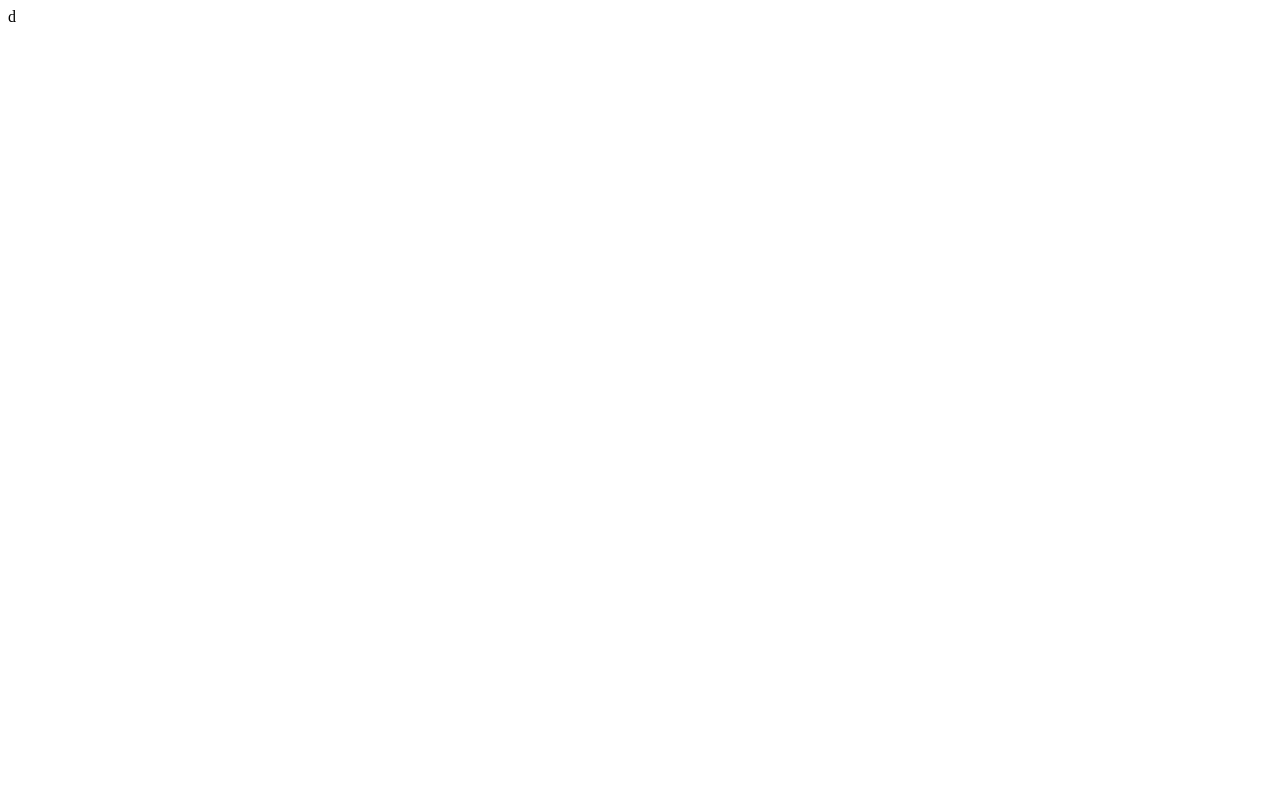
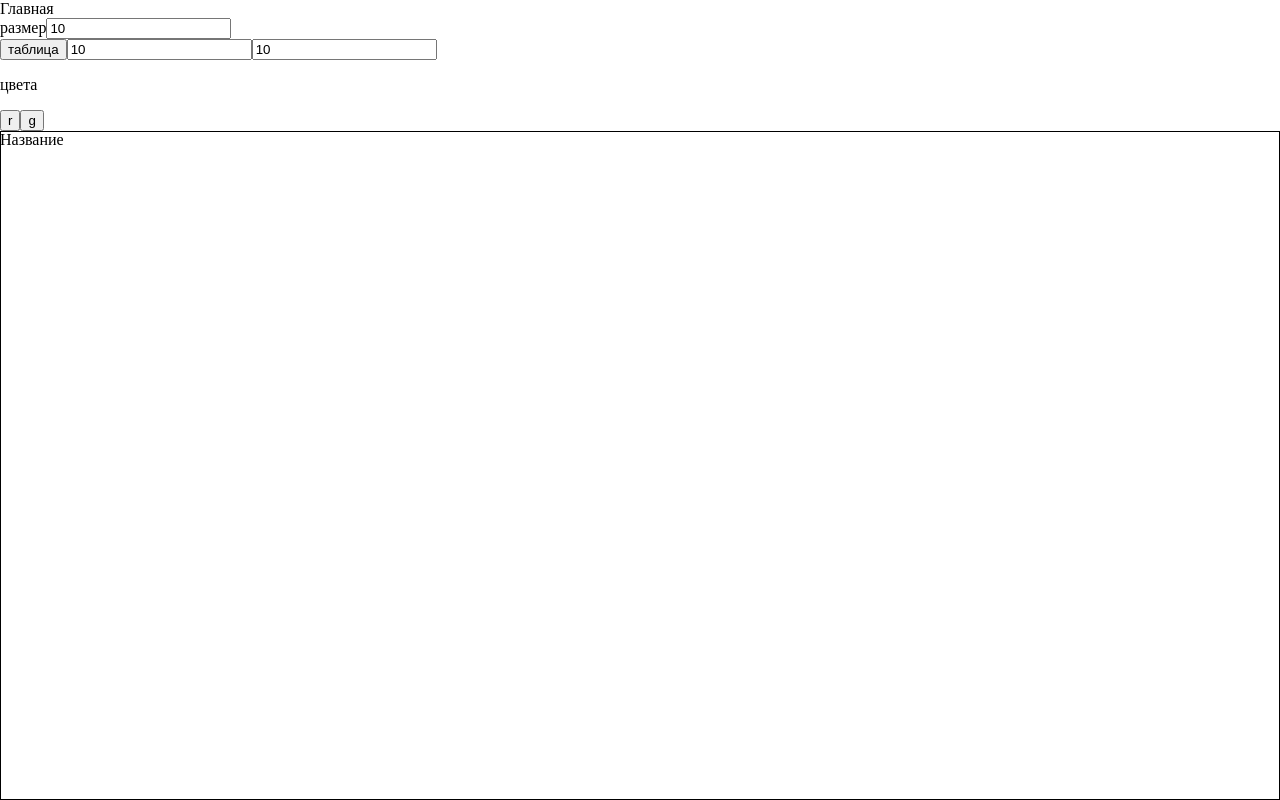
Before and after one commit to VVebber/node-web, a React (Vite) app: page /notesPage in a window 1280 px wide. Built offline with nearby package versions, Linux system fonts and the light colour scheme.

Commit message:
Рабочая логика изменения цвета у текста

```diff
--- a/package.json
+++ b/package.json
@@ -11,7 +11,9 @@
   },
   "dependencies": {
     "react": "^19.2.8",
-    "react-dom": "^19.2.8"
+    "react-dom": "^19.2.8",
+    "react-router": "^7.18.4",
+    "zustand": "^5.0.15"
   },
   "devDependencies": {
     "@types/node": "^24.13.3",
--- a/src/App.tsx
+++ b/src/App.tsx
@@ -1,7 +1,22 @@
-function App(){
+import { BrowserRouter, Route, Routes } from "react-router";
+import Home from "./pages/home";
+import NotesPage from "./pages/NotesPage";
+
+function App() {
+
+
   return (
-    <div>d</div>
-  )
+    <>
+    <BrowserRouter>
+      <Routes>
+        <Route index element={<Home /> } />
+
+        <Route path="notesPage" element={<NotesPage/>} />
+
+      </Routes>
+    </BrowserRouter>
+    </>
+  );
 }
 
-export default App
+export default App;
--- /dev/null
+++ b/src/components/NoteBlock.tsx
@@ -0,0 +1,143 @@
+import { useEffect, useState } from "react";
+
+function NoteBlock({
+  onClick,
+  props,
+  isActive,
+  index,
+  editorSettings,
+}: {
+  onClick: () => void;
+  props: any;
+  active: boolean;
+  index: number;
+
+  editorSettings: any;
+}) {
+  const [content, setContent] = useState([]);
+
+  const [style, setStyle] = useState(props.style);
+
+  function chengPos(event) {}
+
+  function onClickAddContent(event) {
+    if (event.defaultPrevented) {
+      return;
+    }
+
+    setContent([
+      ...content,
+      { id: `${content.length}_1`, type: "text", content: "wadwas" },
+    ]);
+  }
+
+  function onClickContent(event) {
+    event.preventDefault();
+  }
+
+  function typeContent(item) {
+    switch (item.type) {
+      case "text":
+        if (Array.isArray(item.content))
+          return item.content.map((item) => typeContent(item));
+
+        return (
+          <span data-content-id={item.id} style={item?.style}>
+            {item.content}
+          </span>
+        );
+    }
+  }
+
+  useEffect(() => {
+    console.log(editorSettings, "стиль");
+
+    if (!isActive) return;
+
+    const type = editorSettings.style;
+    const value = editorSettings.value;
+
+    console.log("2", type, value);
+
+    switch (editorSettings.type) {
+      case "text":
+        const selection: Selection | null = window.getSelection();
+
+        if (selection === null) return;
+
+        const node: Node | null = selection.anchorNode;
+
+        if (node === null) return;
+
+        const element: Element | null | undefined =
+          node.parentElement?.closest("[data-content-id]");
+
+        if (!(element instanceof HTMLElement)) return;
+
+        const id = element.dataset.contentId;
+
+        if (id === undefined) return;
+
+        const match = id.match(/^(\d+)_(\d+)$/);
+
+        if (!match) return;
+
+        const index = Number(match[1]);
+
+        setContent(
+          content.map((item) =>
+            item.id === id
+              ? {
+                  ...item,
+                  style: {
+                    ...item.style,
+                    [type]: value,
+                  },
+                }
+              : item,
+          ),
+        );
+
+        console.log(content, index);
+
+        //        const depth = Number(match[2]);
+
+        //      const start = selection.anchorOffset;
+        //        const end = selection.focusOffset;
+
+        //  updateText(id, depth, node?.textContent, start, end);
+
+        break;
+    }
+  }, [editorSettings]);
+
+  function updateText(id, depth, txt, startIndex, endIndex) {}
+
+  return (
+    <div
+      className="content-blocks"
+      style={style}
+      onClick={onClick}
+      data-index={index}
+    >
+      <div
+        className={`content-blocks-title ${!isActive ? "is-hide" : ""}`}
+        onMouseDown={chengPos}
+      >
+        &lt; &gt; N
+      </div>
+
+      <div className="content-blocks-body" onClick={onClickAddContent}>
+        {content.map((item, index) => {
+          return (
+            <div key={index} onClick={onClickContent}>
+              {typeContent(item)}
+            </div>
+          );
+        })}
+      </div>
+    </div>
+  );
+}
+
+export default NoteBlock;
--- /dev/null
+++ b/src/components/NoteEditorToolbar.tsx
@@ -0,0 +1,33 @@
+function NoteEditorToolbar({handleEditorSettingsChange}) {
+
+    function handle(type, style, value) {
+        handleEditorSettingsChange({
+            type,
+            style,
+            value
+        })
+    }
+
+
+  return (
+    <header>
+      <div>Главная</div>
+      <div>
+        размер
+        <input type="number" defaultValue={10}></input>
+        <div>
+          <button>таблица</button>
+          <input type="number" defaultValue={10}></input>
+          <input type="number" defaultValue={10}></input>
+        </div>
+        <div>
+            <p>цвета</p>
+            <button onClick={()=> handle('text', 'color', 'red')}>r</button>
+            <button onClick={()=> handle('text', 'color', 'green')}>g</button>
+        </div>
+      </div>
+    </header>
+  );
+}
+
+export default NoteEditorToolbar;
--- /dev/null
+++ b/src/main.css
@@ -0,0 +1,61 @@
+.nodeList {
+    display: flex;
+    flex-wrap: wrap;
+
+    gap: 10px;
+}
+
+.nodeItem {
+    padding: 1rem 2rem;
+
+    border-radius: 10px;
+    border: 1px black solid;
+
+}
+
+html,
+body {
+    margin: 0;
+    height: 100%;
+}
+
+#root {
+    min-height: 100vh;
+    display: flex;
+    flex-direction: column;
+}
+
+.note {
+    flex: 1;
+
+    display: flex;
+
+    .notes-title{
+        position: absolute;
+    }
+
+    .note-body {
+    flex: 1;
+
+    border: 1px solid black;
+}
+
+.content-blocks {
+    display: flex;
+    flex-direction: column;
+
+    border: 1px solid gray;
+
+    .content-blocks-title {
+        background-color: gray;
+    }
+
+    .content-blocks-body {
+        height: 100%;
+    }
+}
+}
+
+.is-hide {
+    display: none;
+}
--- a/src/main.tsx
+++ b/src/main.tsx
@@ -1,6 +1,6 @@
 import { StrictMode } from 'react'
 import { createRoot } from 'react-dom/client'
-// import './index.css'
+import './main.css'
 import App from './App.tsx'
 
 createRoot(document.getElementById('root')!).render(
--- /dev/null
+++ b/src/pages/NotesPage.tsx
@@ -0,0 +1,67 @@
+import { Link } from "react-router";
+import NoteEditorToolbar from "../components/NoteEditorToolbar";
+import { useState } from "react";
+import NoteBlock from "../components/NoteBlock";
+
+function NotesPage() {
+  function addContentBlocks(event) {
+    if (event.defaultPrevented) {
+      console.log(3, "Не добавим");
+      return;
+    }
+
+    setContentBlocks([
+      ...contentBlocks,
+      {
+        style: {
+          position: "absolute",
+          top: `${event.clientY}px`,
+          left: `${event.clientX}px`,
+          height: "200px",
+          width: "400px",
+        },
+      },
+    ]);
+  }
+
+  function ste(event, index) {
+    event.preventDefault();
+    setOnActivate(index);
+  }
+
+  const [onActivate, setOnActivate] = useState<null | number>(null);
+  const [contentBlocks, setContentBlocks] = useState([]);
+
+const [editorSettings, setEditorSettings] = useState({});
+function handleEditorSettingsChange(settings) {
+  setEditorSettings(settings);
+}
+
+  return (
+    <>
+      <NoteEditorToolbar handleEditorSettingsChange={handleEditorSettingsChange} />
+      <main className="note">
+        <div className="notes-title">Название</div>
+
+        <div className="note-body" onClick={addContentBlocks}>
+          {contentBlocks.map((item, index) => {
+            return (
+              <NoteBlock
+                onClick={(e) => ste(e, index)}
+                index={index}
+                key={index}
+                props={item}
+                isActive={onActivate === index}
+                editorSettings={editorSettings}
+              />
+            );
+          })}
+        </div>
+      </main>
+
+      <footer></footer>
+    </>
+  );
+}
+
+export default NotesPage;
--- /dev/null
+++ b/src/pages/home.tsx
@@ -0,0 +1,39 @@
+import { useState } from "react";
+import { Link } from "react-router";
+
+function Home() {
+  const [mas, setMas] = useState([]);
+
+  function addMas(event, type: string){
+    if(event.defaultPrevented){
+      console.log('daw')
+      return
+    }
+    setMas([...mas, { type: type }])
+  }
+
+    return (
+      <>
+        <header>Заметки</header>
+        <main>
+          <button onClick={(e) => addMas(e, "Заметки")}>1+</button>
+          <button onClick={(e) => addMas(e, "Папка")}>2+</button>
+          {/* <button onClick={addMas}>+</button> */}
+
+          <div className="nodeList">
+            {mas.map((item) => (
+              <Link to='notesPage' className="nodeItem">
+                <div>{item.type}:</div>
+                <div>Описание: </div>
+              </Link>
+            ))}
+          </div>
+        </main>
+
+        <footer></footer>
+      </>
+    );
+}
+
+
+export default Home;
```
Also changed, not shown: src/router/index.ts (added, +13 -0 lines), 1 other file (tests, documents, lock files or other folders).
